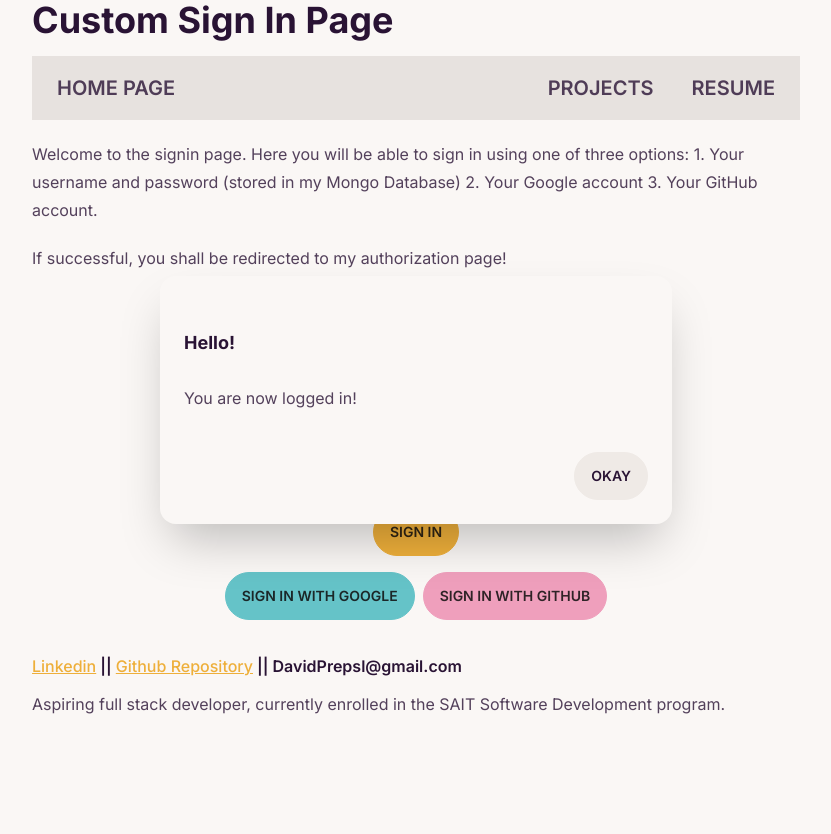
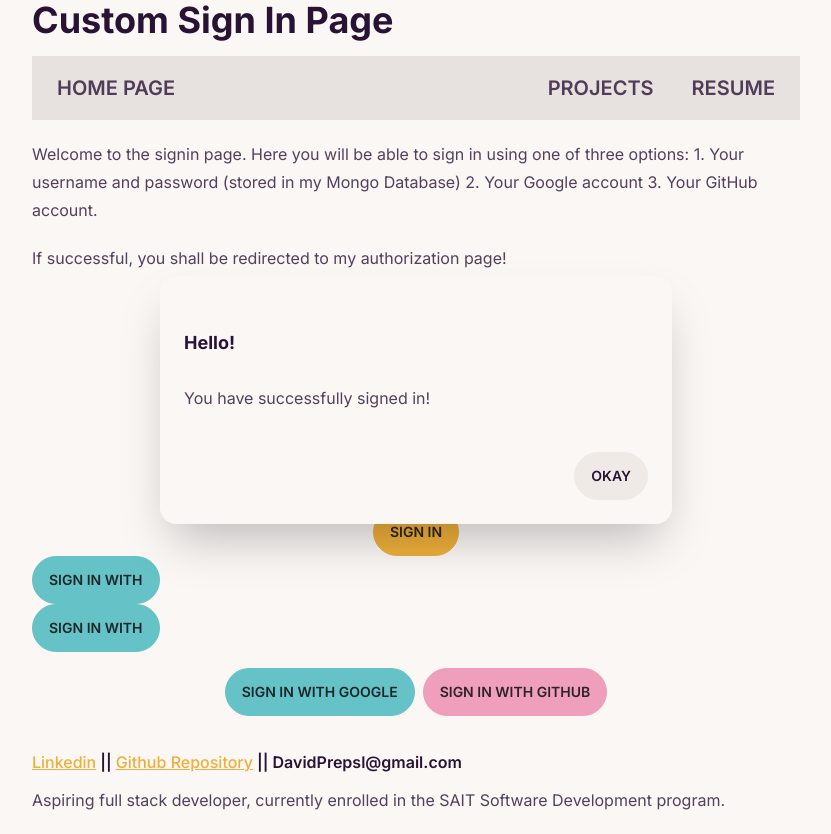
Before and after one commit to Prepsld/prowlinggryphonstudio, a Next.js app: page /projects/signin in a window 1280 px wide. Both pictures are taken after typing "Sample", "Sample123" into the empty fields and a click on the button "SIGN IN". Shown: the whole page, without its empty margins (224-1055 px from the left). Before the commit the page ends 800 px from the top, so only its background shows below. Built offline with nearby package versions, Linux system fonts and the light colour scheme.

Commit message:
attempt 2 at signins

```diff
--- a/app/projects/signin/page.js
+++ b/app/projects/signin/page.js
@@ -2,16 +2,17 @@
 "use client";
 
 import { useState } from "react";
-import { signIn } from "next-auth/react";
+import { getProviders, signIn } from "next-auth/react";
 import Navigation from "../../components/Navigation";
 import Blurb from "../../components/Blurb";
+import { redirect } from "next/dist/server/api-utils";
 
-export default function SignIn() {
+export default function SignIn(providers) {
   const [credentials, setCredentials] = useState({
     username: "",
     password: "",
   });
-
+  const [message, setMessage] = useState("You have successfully signed in!");
   const [showModal, setShowModal] = useState(false);
 
   const handleChange = (e) => {
@@ -31,8 +32,10 @@ export default function SignIn() {
         //callbackUrl: null,
       });
       // Show the modal upon successful sign-in
+      setMessage("You have successfully signed in!");
       setShowModal(true);
     } catch (error) {
+      setMessage("Sign in failed. Please try again.");
       console.error("Sign in failed:", error);
       // Handle sign-in error, show a message to the user, etc.
     }
@@ -42,8 +45,10 @@ export default function SignIn() {
       await signIn("google", {
         redirect: false,
       });
+      setMessage("You have successfully signed in!");
       setShowModal(true);
     } catch (error) {
+      setMessage("Sign in failed. Please try again.");
       console.error("Google sign in failed:", error);
       // Handle Google sign-in error
     }
@@ -54,8 +59,10 @@ export default function SignIn() {
       await signIn("github", {
         redirect: false,
       });
+      setMessage("You have successfully signed in!");
       setShowModal(true);
     } catch (error) {
+      setMessage("Sign in failed. Please try again.");
       console.error("GitHub sign in failed:", error);
       // Handle GitHub sign-in error
     }
@@ -107,6 +114,17 @@ export default function SignIn() {
           Sign In
         </button>
       </form>
+      {providers &&
+        Object.values(providers).map((provider) => (
+          <div key={provider.name} style={{ marginBottom: 0 }}>
+            <button
+              className="btn btn-primary mr-2 justify-center display-flex"
+              onClick={() => signIn(provider.id, { redirect: false })}
+            >
+              Sign in with {provider.name}
+            </button>
+          </div>
+        ))}
       <div className="flex flex-row items-center justify-center mt-4">
         <button
           className="btn btn-primary mr-2 justify-center display-flex"
@@ -142,7 +160,7 @@ export default function SignIn() {
         <dialog id="my_modal_1" className="modal" open>
           <div className="modal-box">
             <h3 className="font-bold text-lg">Hello!</h3>
-            <p className="py-4">You are now logged in!</p>
+            <p className="py-4">{message}</p>
             <div className="modal-action">
               <form method="dialog">
                 <button className="btn" onClick={handleModalClose}>
```
Lines whose indentation alone changed are shown as unchanged.
